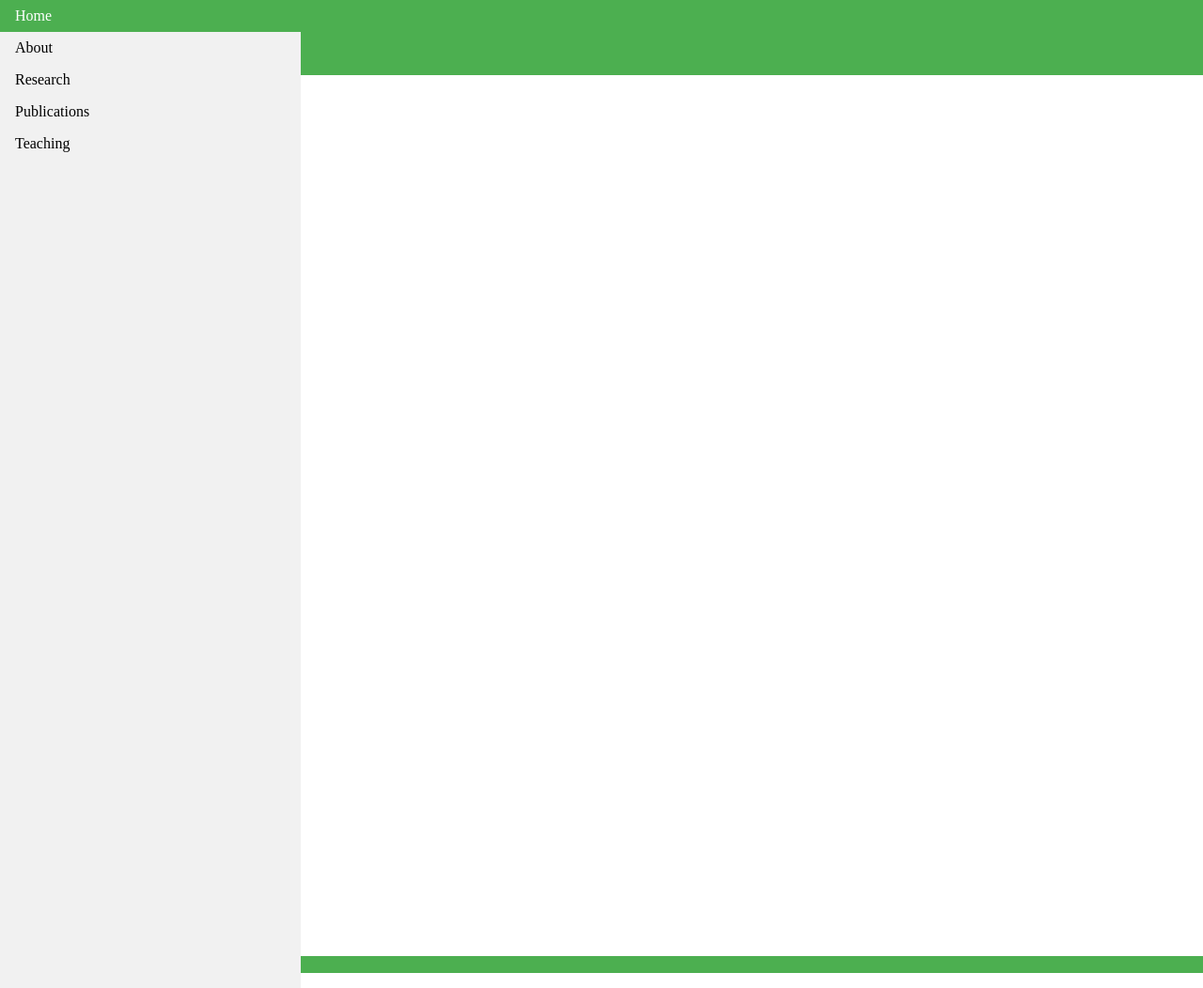
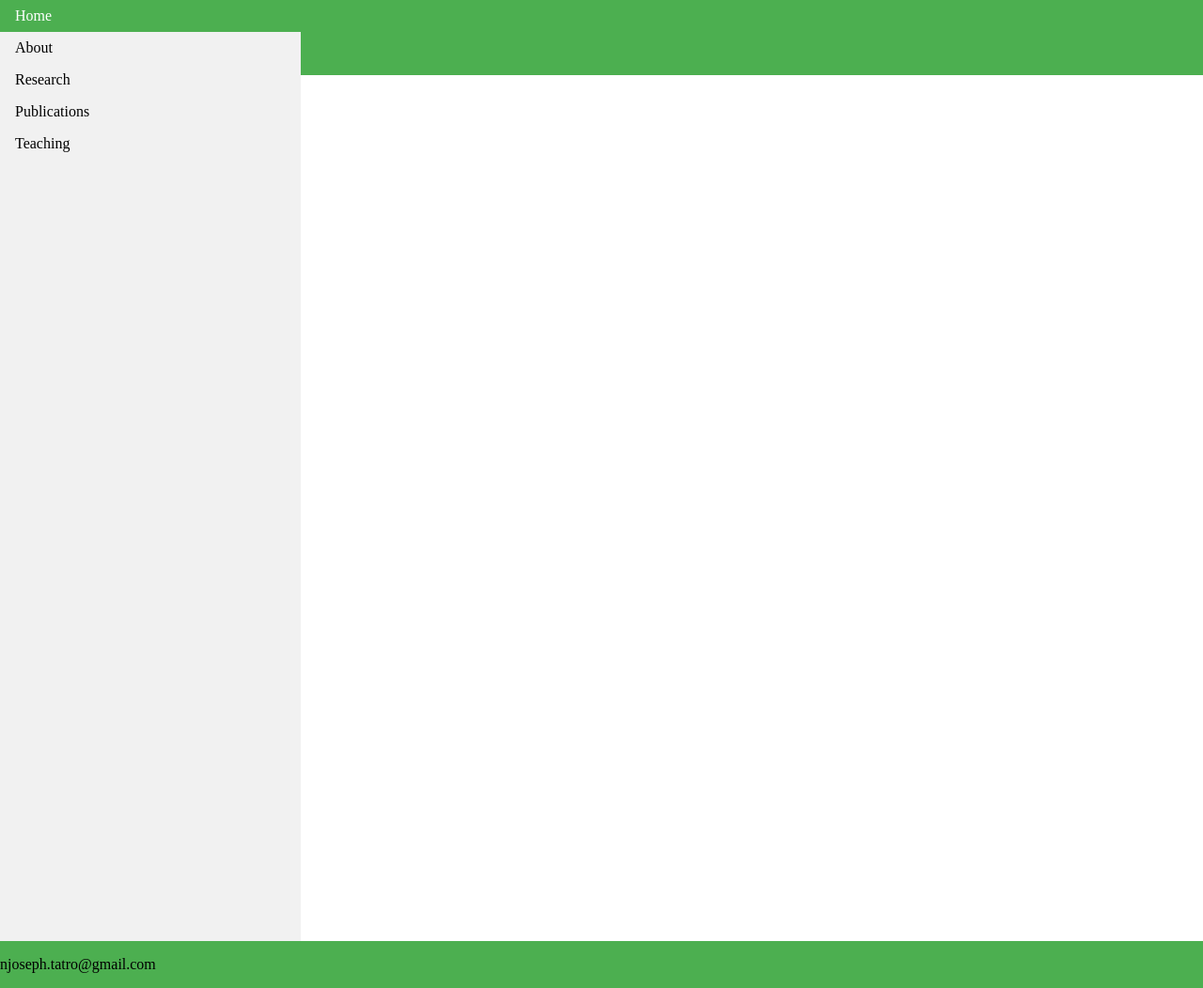
Before and after one commit to tatron/tatron.github.io, a Jekyll site: the page built from index.html, in a window 1280 px wide and 1052 px high. Shown: the whole window at 94% size. Built offline with Jekyll 4.4.1, drawn with Linux system fonts in a browser that asks for light colours.

Commit message:
Update default.html

```diff
--- a/_layouts/default.html
+++ b/_layouts/default.html
@@ -3,12 +3,16 @@
   <head>
     <style>
     header {
+      position: fixed;
+      top: 0;
       width: 100%;
       background-color: #4CAF50;
-      position: fixed;
     }
 
     footer {
+      position: fixed;
+      bottom: 0;
+      width: 100%;
       background-color: #4CAF50;
     }
     </style>
```
